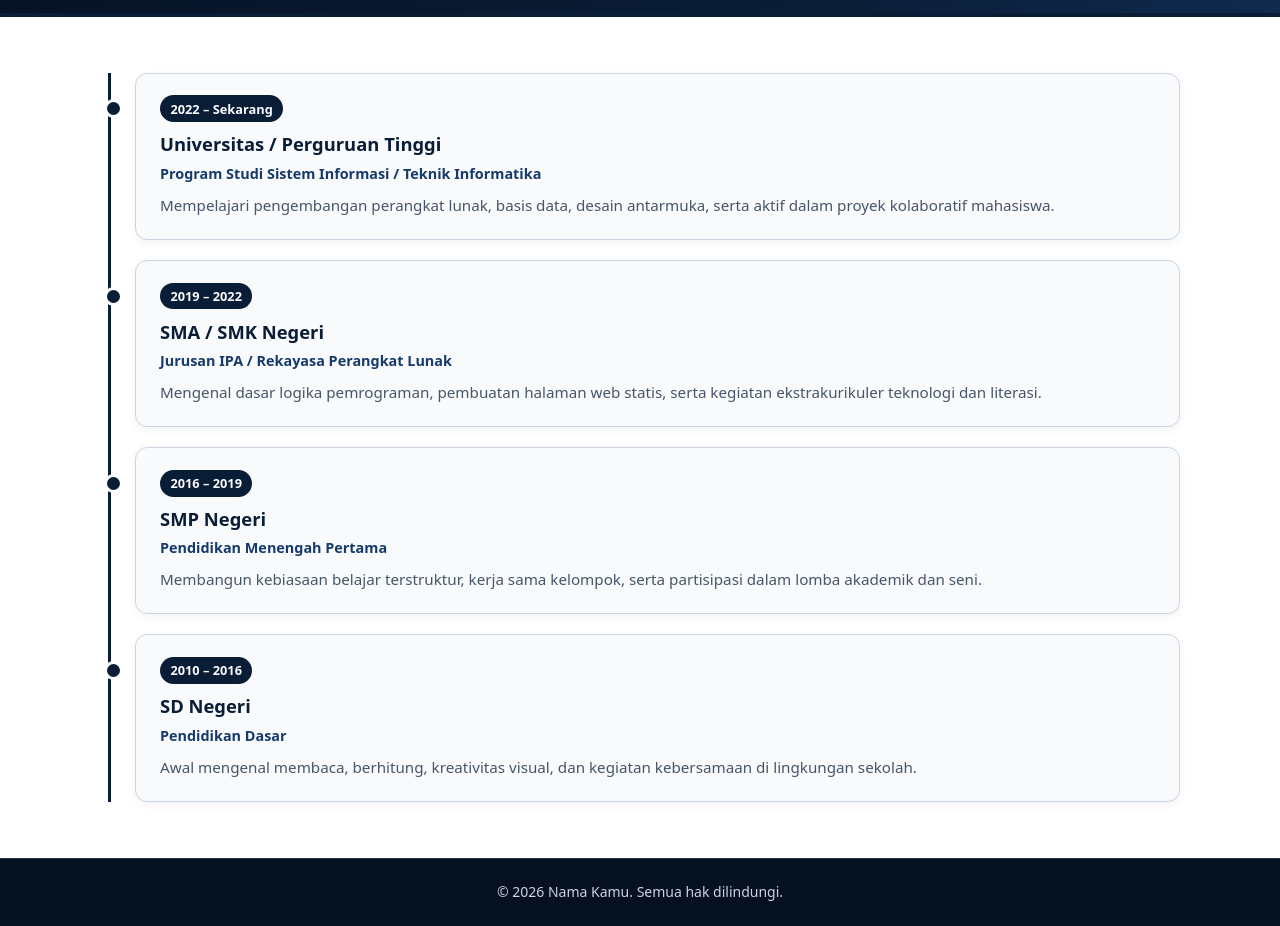
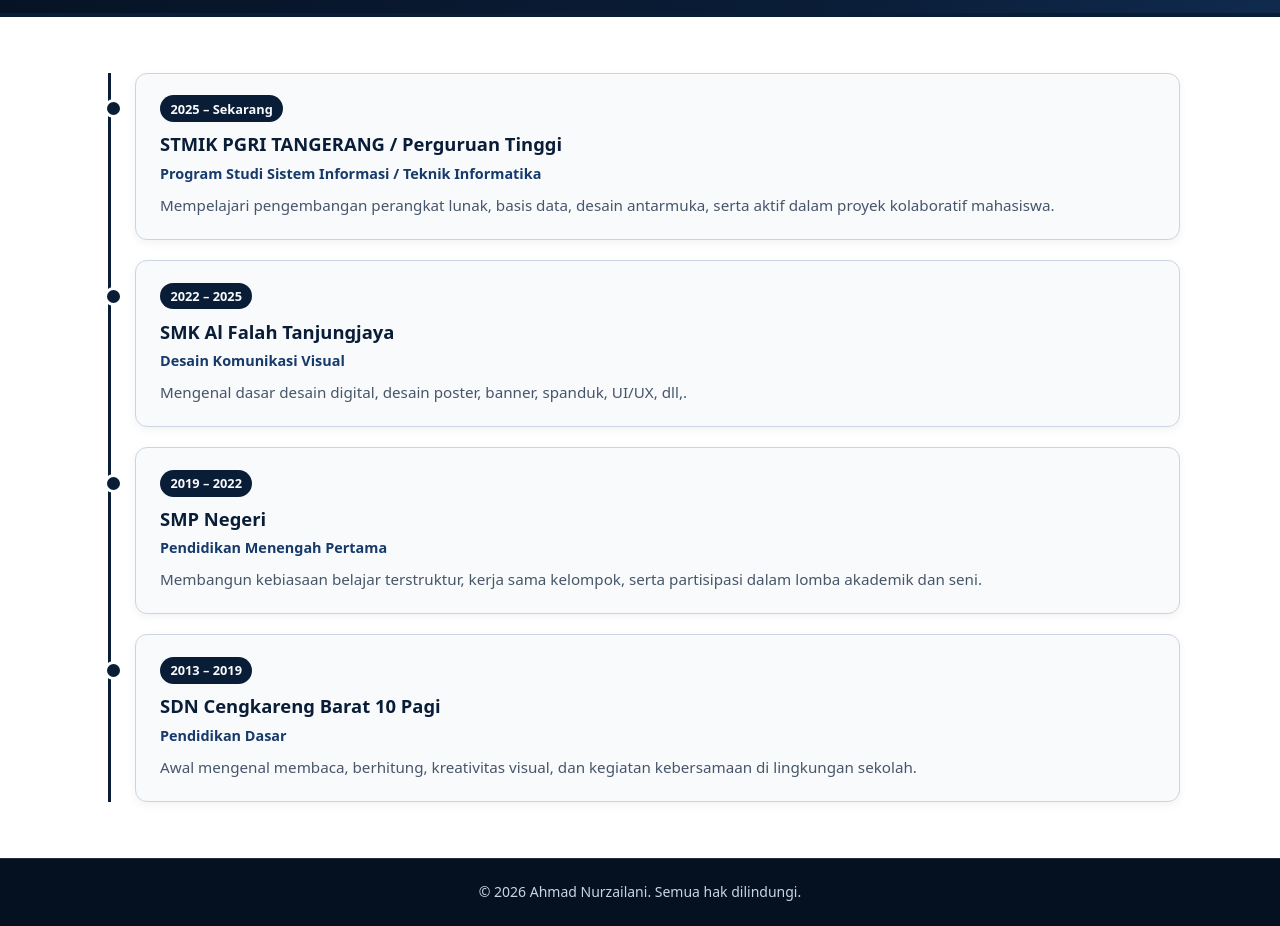
Before and after one commit to seelowlasa/seelowlasa.github.io, a plain HTML site: page profile-sekolah.html in a window 1280 px wide. Shown: the part 320-1246 px from the top of the page. Drawn offline with Linux system fonts and the light colour scheme.

Commit message:
Update education timeline and footer name

```diff
--- a/profile-sekolah.html
+++ b/profile-sekolah.html
@@ -31,29 +31,29 @@
     <div class="container">
       <div class="timeline">
         <article class="timeline-item">
-          <span class="year">2022 – Sekarang</span>
-          <h3>Universitas / Perguruan Tinggi</h3>
+          <span class="year">2025 – Sekarang</span>
+          <h3>STMIK PGRI TANGERANG / Perguruan Tinggi</h3>
           <p class="school-sub">Program Studi Sistem Informasi / Teknik Informatika</p>
           <p>Mempelajari pengembangan perangkat lunak, basis data, desain antarmuka, serta aktif dalam proyek kolaboratif mahasiswa.</p>
         </article>
 
         <article class="timeline-item">
-          <span class="year">2019 – 2022</span>
-          <h3>SMA / SMK Negeri</h3>
-          <p class="school-sub">Jurusan IPA / Rekayasa Perangkat Lunak</p>
-          <p>Mengenal dasar logika pemrograman, pembuatan halaman web statis, serta kegiatan ekstrakurikuler teknologi dan literasi.</p>
+          <span class="year">2022 – 2025</span>
+          <h3>SMK Al Falah Tanjungjaya</h3>
+          <p class="school-sub">Desain Komunikasi Visual</p>
+          <p>Mengenal dasar desain digital, desain poster, banner, spanduk, UI/UX, dll,.</p>
         </article>
 
         <article class="timeline-item">
-          <span class="year">2016 – 2019</span>
+          <span class="year">2019 – 2022</span>
           <h3>SMP Negeri</h3>
           <p class="school-sub">Pendidikan Menengah Pertama</p>
           <p>Membangun kebiasaan belajar terstruktur, kerja sama kelompok, serta partisipasi dalam lomba akademik dan seni.</p>
         </article>
 
         <article class="timeline-item">
-          <span class="year">2010 – 2016</span>
-          <h3>SD Negeri</h3>
+          <span class="year">2013 – 2019</span>
+          <h3>SDN Cengkareng Barat 10 Pagi</h3>
           <p class="school-sub">Pendidikan Dasar</p>
           <p>Awal mengenal membaca, berhitung, kreativitas visual, dan kegiatan kebersamaan di lingkungan sekolah.</p>
         </article>
@@ -63,7 +63,7 @@
 
   <footer class="footer">
     <div class="container">
-      <p>&copy; 2026 Nama Kamu. Semua hak dilindungi.</p>
+      <p>&copy; 2026 Ahmad Nurzailani. Semua hak dilindungi.</p>
     </div>
   </footer>
 </body>
```
